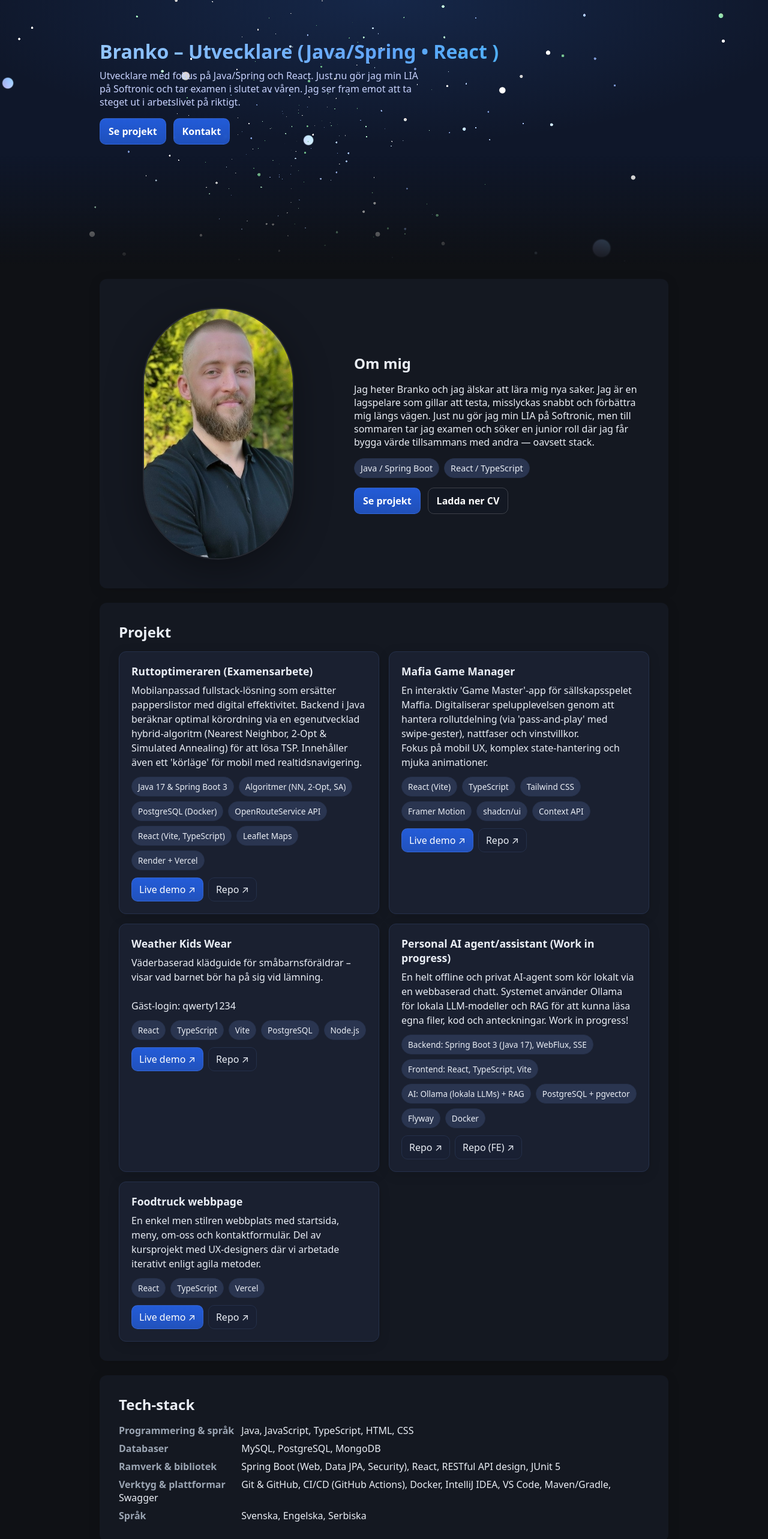
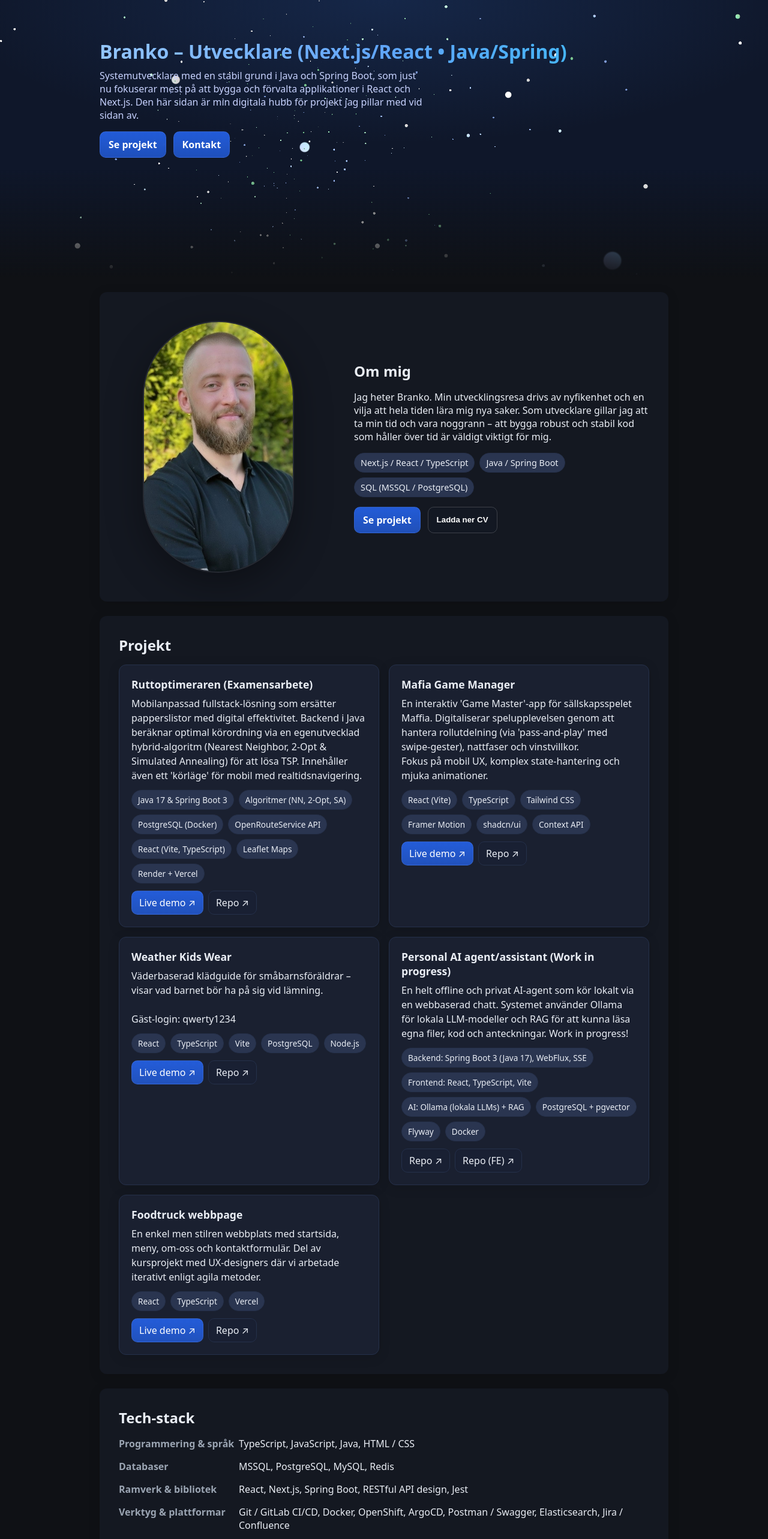
Before and after one commit to Brankoov/branko-portfolio, a React (Vite) app: page / in a window 1280 px wide. Shown: the top 2566 px of the page at 60% size. Built offline with nearby package versions, Linux system fonts and the light colour scheme.

Commit message:
update portfolio

```diff
--- a/src/App.css
+++ b/src/App.css
@@ -148,3 +148,17 @@ html { scroll-behavior: smooth; }
 }
 .section + .section { margin-top: 16px; }
 .avatar { object-position: 50% 35%; }
+
+/* Ser till att varje rad i listan beter sig som en flexbox */
+.kv li {
+  display: flex;
+  align-items: flex-start;
+  margin-bottom: 8px; /* Valfritt: ger lite skönare avstånd mellan raderna */
+}
+
+/* Ger rubriken en fast bredd så att allt till höger linjerar perfekt */
+.kv li strong {
+  min-width: 180px;
+  flex-shrink: 0;   /* Hindrar rubriken från att klämmas ihop */
+  display: inline-block;
+}
--- a/src/App.tsx
+++ b/src/App.tsx
@@ -27,12 +27,11 @@ export default function App() {
           cameraDistance={15}
         />
         <div className="container hero__content">
-          <h1>Branko – Utvecklare (Java/Spring • React )</h1>
+          <h1>Branko – Utvecklare (Next.js/React • Java/Spring)</h1>
           <p>
-            Utvecklare med fokus på Java/Spring och React.
-            Just nu gör jag min LIA på Softronic och tar examen
-            i slutet av våren. Jag ser fram emot att ta steget ut i
-            arbetslivet på riktigt.
+            Systemutvecklare med en stabil grund i Java och Spring Boot, som just nu
+            fokuserar mest på att bygga och förvalta applikationer i React och Next.js. Den här
+            sidan är min digitala hubb för projekt jag pillar med vid sidan av.
           </p>
           <div className="hero__links">
             <a className="btn" href="#projects">Se projekt</a>
@@ -62,25 +61,25 @@ export default function App() {
     <div className="about__content">
       <h2>Om mig</h2>
       <p>
-        Jag heter Branko och jag älskar att lära mig nya saker.
-        Jag är en lagspelare som gillar att testa, misslyckas snabbt
-        och förbättra mig längs vägen.
-        Just nu gör jag min LIA på Softronic,
-        men till sommaren tar jag examen och söker en
-        junior roll där jag får bygga värde tillsammans med andra — oavsett stack.
+        Jag heter Branko. Min utvecklingsresa drivs av nyfikenhet och en vilja att hela
+        tiden lära mig nya saker. Som utvecklare gillar jag att ta min tid och vara noggrann –
+        att bygga robust och stabil kod som håller över tid är väldigt viktigt för mig.
       </p>
 
       <ul className="about__chips" aria-label="Snabbfakta">
+        <li>Next.js / React / TypeScript</li>
         <li>Java / Spring Boot</li>
-        <li>React / TypeScript</li>
-
+        <li>SQL (MSSQL / PostgreSQL)</li>
       </ul>
 
       <div className="about__actions">
         <a className="btn" href="#projects">Se projekt</a>
-        <a className="btn btn--outline" href="/BrankoCV.pdf" download>
+        <button
+          className="btn btn--outline"
+          onClick={() => alert("Håller på att uppdatera mitt CV för tillfället, återkom gärna snart!")}
+        >
           Ladda ner CV
-        </a>
+        </button>
       </div>
     </div>
   </div>
--- a/src/data/skills.ts
+++ b/src/data/skills.ts
@@ -1,21 +1,16 @@
 
 export const skills = {
-  programming: ["Java", "JavaScript", "TypeScript", "HTML", "CSS"],
-  databases: ["MySQL", "PostgreSQL", "MongoDB"],
-  frameworks: [
-    "Spring Boot (Web, Data JPA, Security)",
-    "React",
-    "RESTful API design",
-    "JUnit 5",
+  programming: ["TypeScript", "JavaScript", "Java", "HTML / CSS"],
+  frameworks: ["React", "Next.js", "Spring Boot", "RESTful API design", "Jest"],
+  databases: ["MSSQL", "PostgreSQL", "MySQL", "Redis"],
+  tools: [
+    "Git / GitLab CI/CD",
+    "Docker",
+    "OpenShift",
+    "ArgoCD",
+    "Postman / Swagger",
+    "Elasticsearch",
+    "Jira / Confluence"
   ],
-  tools: [
-    "Git & GitHub",
-    "CI/CD (GitHub Actions)",
-    "Docker",
-    "IntelliJ IDEA",
-    "VS Code",
-    "Maven/Gradle",
-    "Swagger",
-  ],
-  languages: ["Svenska", "Engelska", "Serbiska"],
+  languages: ["Svenska", "Engelska", "Serbiska"]
 };
```
